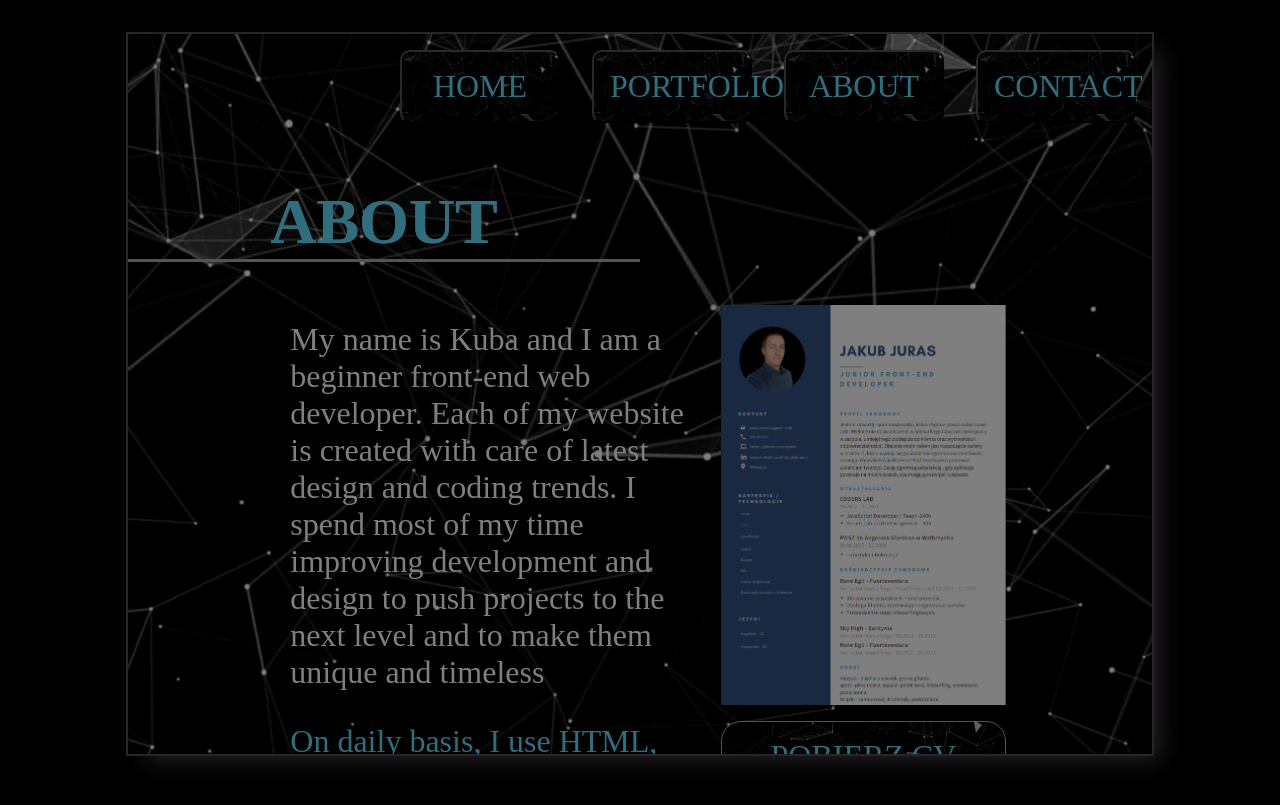
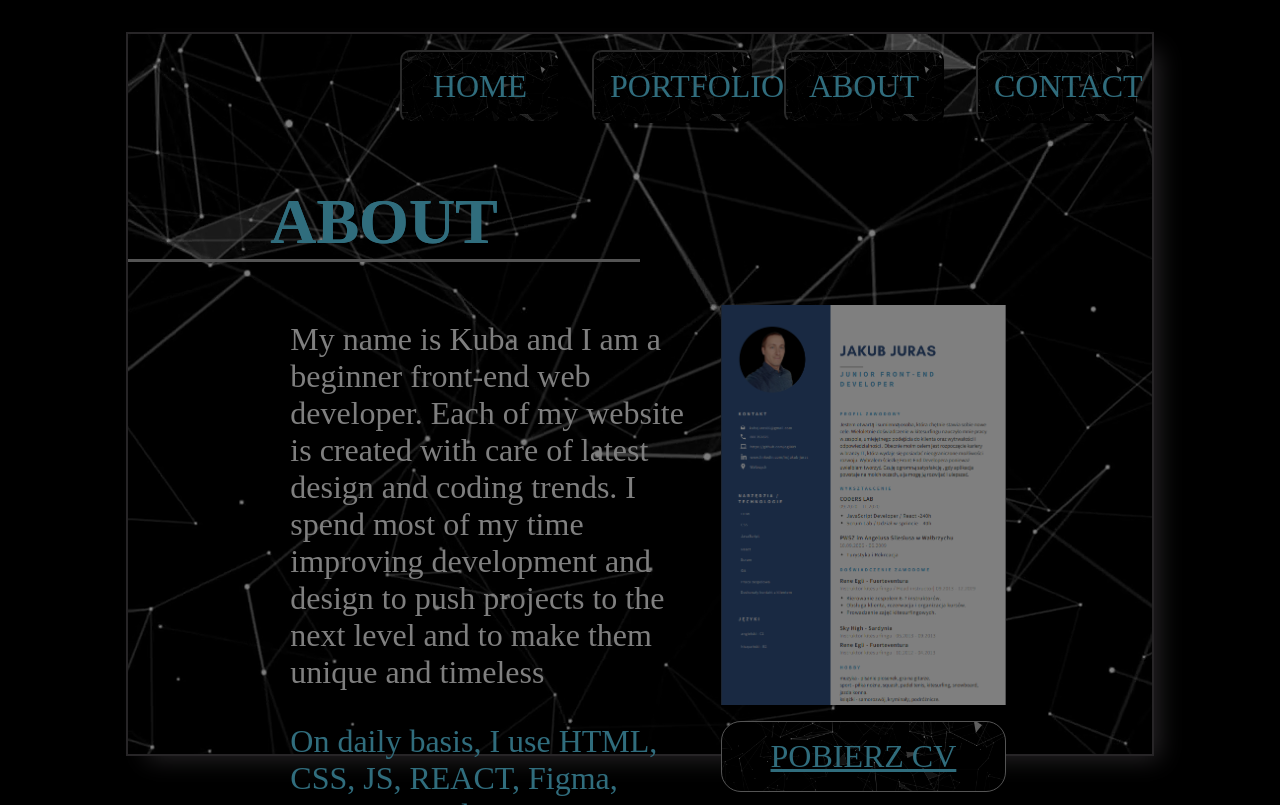
Before and after one commit to ogi009/KubaJuras, a React (Create React App) app: page /About in a window 1280 px wide. Built offline with nearby package versions, Linux system fonts and the light colour scheme; a web font is replaced by a local one.

Commit message:
working on RWD test

```diff
--- a/src/scss/_about.scss
+++ b/src/scss/_about.scss
@@ -27,10 +27,11 @@
   text-align: left;
   font-family: 'Big Shoulders Inline Text', cursive;
   margin: 1rem;
+}
 
-}
 .about img {
   height: 25rem;
+
 }
 .about img:hover {
   transform: scale(1.8);
@@ -60,6 +61,10 @@
   display: flex;
   flex-direction: column;
 }
+.about div:first-child {
+  overflow: auto;
+  height: 500px;
+}
 .about div p:nth-child(2) {
   color: #61dafb;
 }
@@ -72,9 +77,7 @@
   animation: ok 0.5s 0.5s alternate;
   z-index: 1;
 }
-.el-3-about {
-  overflow: auto;
-}
+
 @keyframes ok {
  50% {
    transform: scale(1.1);
@@ -100,5 +103,7 @@
     width: 7rem;
     margin: 3px auto;
   }
-
+  .about div:first-child {
+    height: unset;
+  }
 }
```
